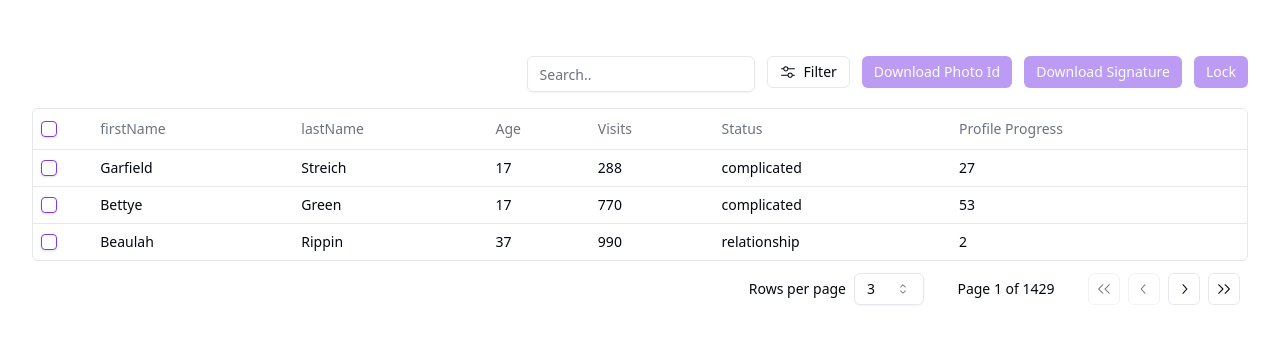
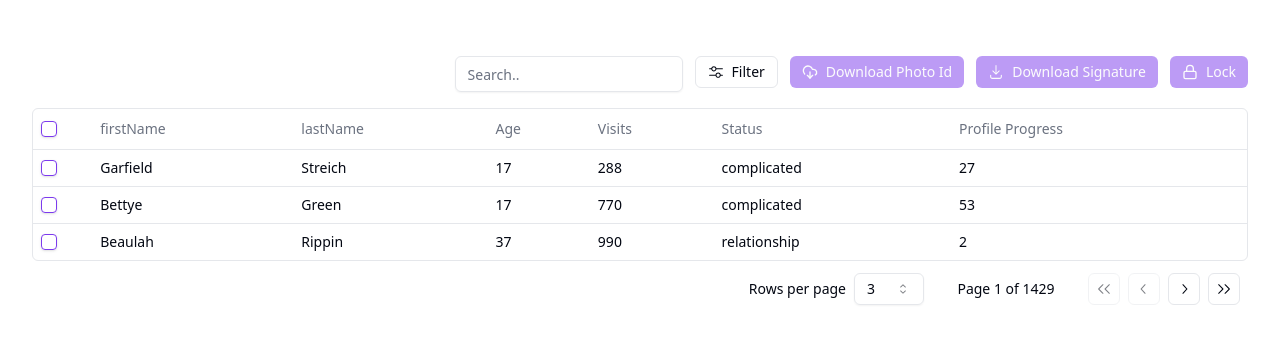
Before and after one commit to AdnanTurjoy/reusable-table-TanStack-Table-shadcn, a React (Vite) app: page / in a window 1280 px wide. Shown: the top 344 px of the page. Built offline with nearby package versions, Linux system fonts and the light colour scheme.

Commit message:
action icons

```diff
--- a/src/App.jsx
+++ b/src/App.jsx
@@ -11,10 +11,11 @@ import {
 } from "@/components/ui/dropdown-menu"
 import '../app/globals.css'
 import { DataTable } from './components/TableComponent/DataTable.jsx'
-import { ArrowUpDown, MoreHorizontal } from 'lucide-react'
+import { ArrowUpDown, DownloadCloud, MoreHorizontal } from 'lucide-react'
 import { Checkbox } from "@/components/ui/checkbox"
 import { data1, data2 } from './components/FakeData'
-
+import { Lock } from "lucide-react";
+import { DownloadIcon } from '@radix-ui/react-icons'
 // export const columns = [
 //   {
 //     id: "select",
@@ -215,15 +216,18 @@ import { data1, data2 } from './components/FakeData'
         return [
             {
                 name: "Lock",
-                triggerFunction: renderUrl
+                triggerFunction: renderUrl,
+                icon: <Lock className="mr-2 h-4 w-4" />,
             },
             {
                 name: "Download Signature",
-                triggerFunction: downloadSignature
+                triggerFunction: downloadSignature,
+                icon: <DownloadIcon className="mr-2 h-4 w-4" />,
             },
             {
                 name: "Download Photo Id",
-                triggerFunction: downloadPhotoId
+                triggerFunction: downloadPhotoId,
+                icon: <DownloadCloud className="mr-2 h-4 w-4" />,
             }
         ]
  };
--- a/src/components/TableComponent/DataTableViewOptions.jsx
+++ b/src/components/TableComponent/DataTableViewOptions.jsx
@@ -30,7 +30,7 @@ function DataTableViewOptions({
              onClick={()=>item.triggerFunction(table.getSelectedRowModel()?.rows?.map((r)=>r.original))}
              disabled={table.getSelectedRowModel()?.rows?.map((r)=>r.original).length<1}
              >
-             {/* <Lock className="mr-2 h-4 w-4" /> */}
+           {item.icon}
 
              {item.name}
            </Button>
```
